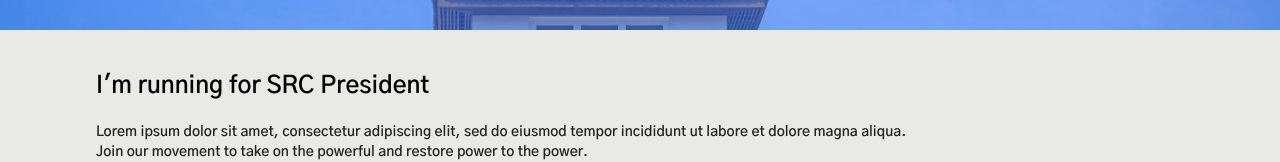
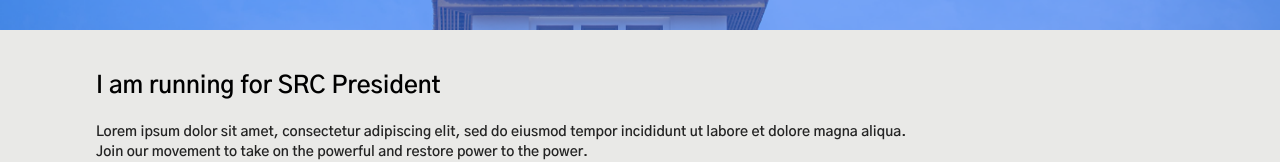
Before and after one commit to Gatesvert81/pkd, a Next.js app: page /donate in a window 1280 px wide. Shown: the part 370-532 px from the top of the page. Built offline with nearby package versions, Linux system fonts and the light colour scheme.

Commit message:
second commit

```diff
--- a/pages/donate.js
+++ b/pages/donate.js
@@ -34,7 +34,7 @@ function Donate() {
 
             <section className=' grid__items ' >
                 <div className="medium__text" >
-                    <p>I'm running for SRC President</p>
+                    <p>I am running for SRC President</p>
                 </div>
                 <div>
                     <p className="normal__text text-justify" >
```
